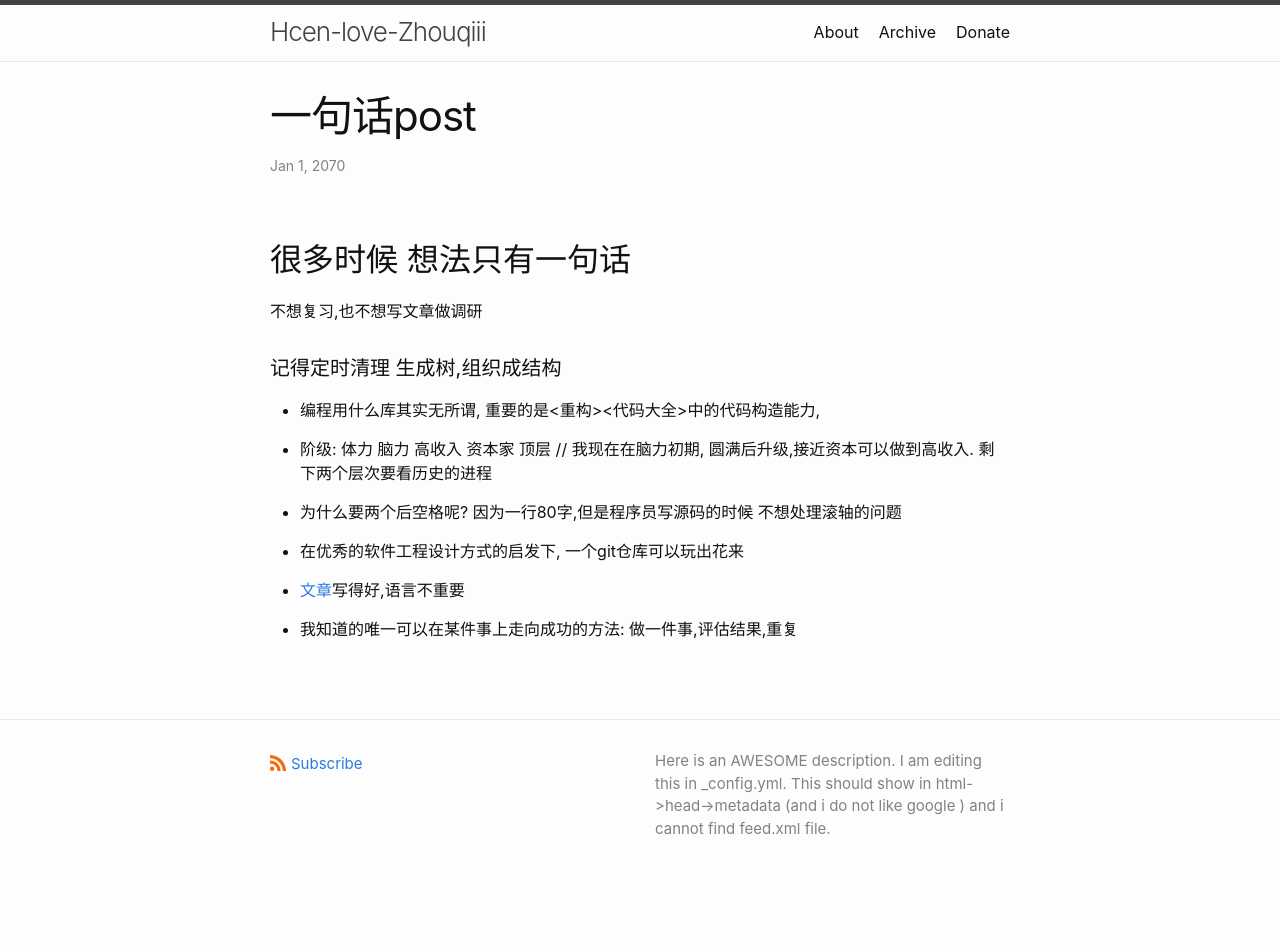
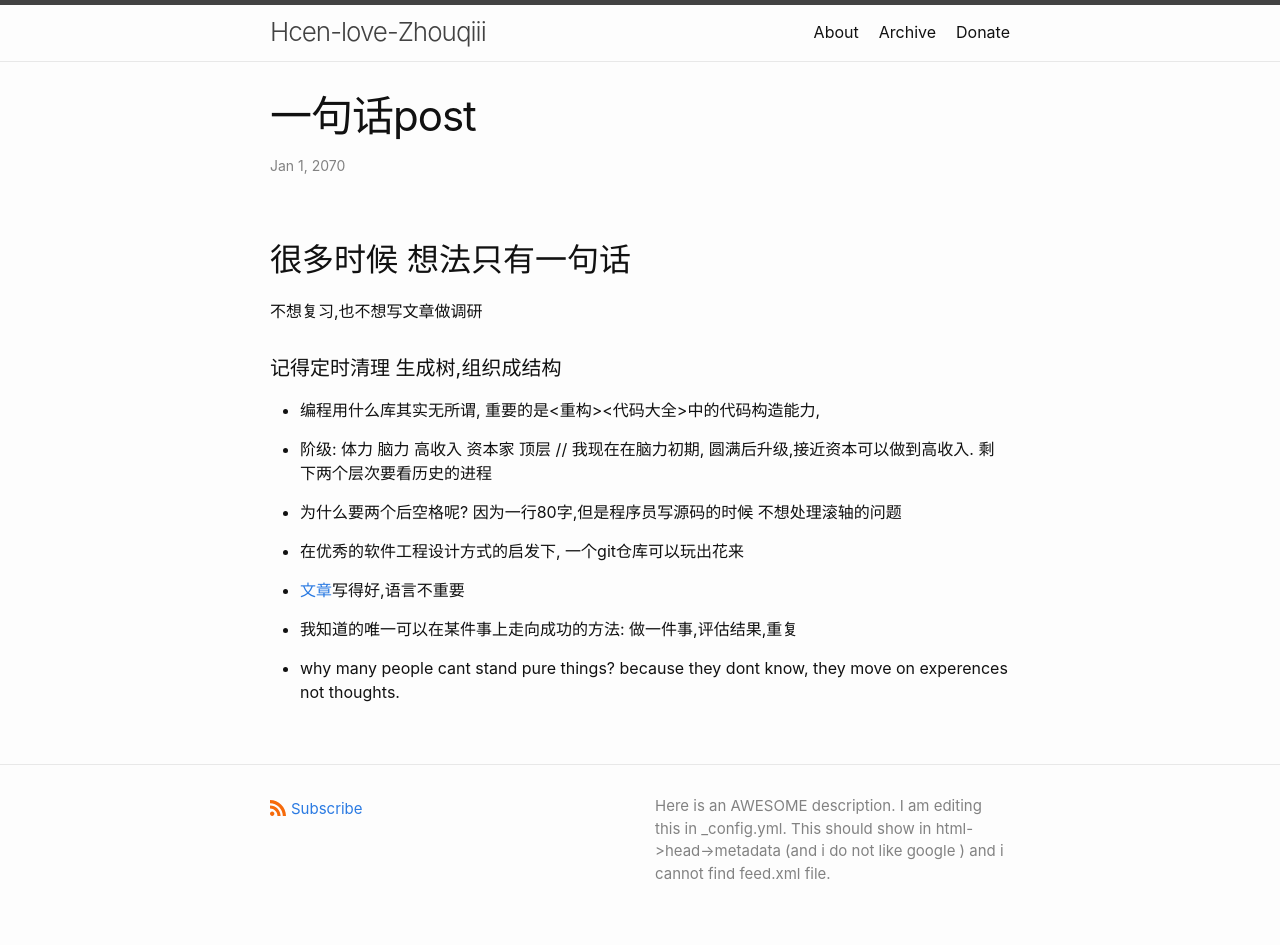
Before and after one commit to hcen1997/hcen1997.github.io, a Jekyll site: the page built from _posts/2070-01-01-一句话post.md, in a window 1280 px wide. Built offline with Jekyll 4.4.1, drawn with Linux system fonts in a browser that asks for light colours; comment, search, counter and statistics services are not loaded; before the commit the page ends 900 px from its top, so only the background shows below that.

Commit message:
checken meat.

```diff
--- a/_posts/2070-01-01-一句话post.md
+++ b/_posts/2070-01-01-一句话post.md
@@ -22,3 +22,6 @@ layout: post
 [art-article]: https://www.hillelwayne.com/post/performance-matters/
 
 * 我知道的唯一可以在某件事上走向成功的方法: 做一件事,评估结果,重复
+
+* why many people cant stand pure things? because
+ they dont know, they move on experences not thoughts.
```
